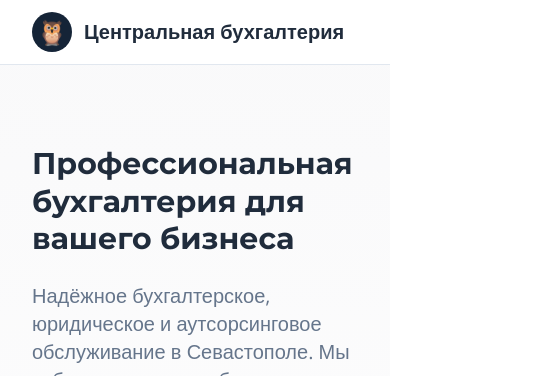
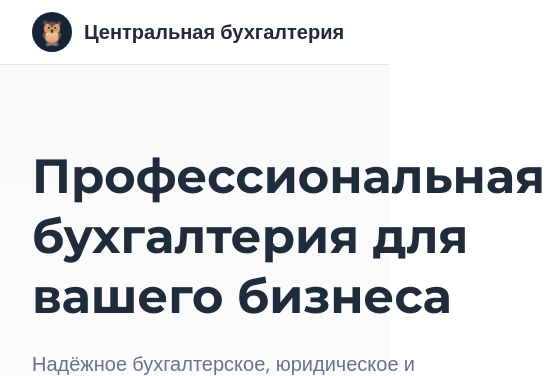
Before and after one commit to pr-poehali-dev/owl-accounting-portal, a React (Vite) app: page / in a window 390 px wide. Shown: the top 376 px of the page, 545 px wide, since content can reach past the window. Built offline with nearby package versions, Linux system fonts and the light colour scheme.

Commit message:
Обновление 1 компонентов

```diff
--- a/src/pages/Index.tsx
+++ b/src/pages/Index.tsx
@@ -54,7 +54,7 @@ const Index = () => {
         <div className="container">
           <div className="grid lg:grid-cols-2 gap-12 items-center">
             <div className="space-y-6 animate-fade-in">
-              <h1 className="text-3xl md:text-4xl leading-tight font-bold">
+              <h1 className="md:text-4xl leading-tight font-bold text-5xl py-0 my-[1px]">
                 Профессиональная бухгалтерия для вашего бизнеса
               </h1>
               <p className="text-xl text-muted-foreground">
```
